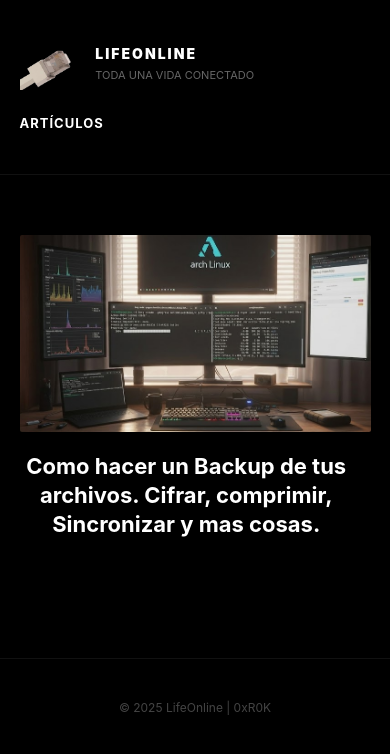
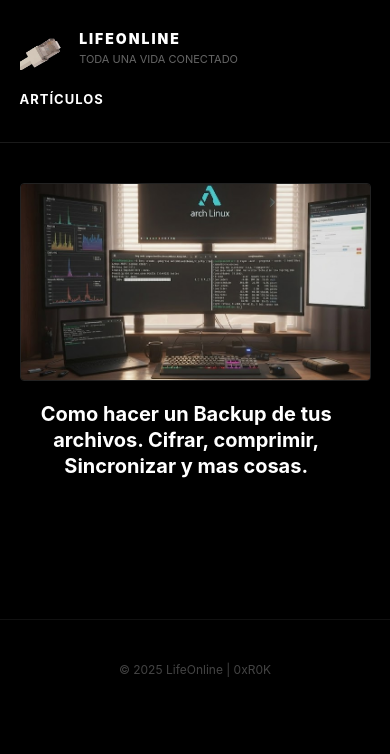
Before and after one commit to 0xR0K/0xR0K.github.io, a Jekyll site: the page built from index.md, in a window 390 px wide. Shown: the top 754 px of the page. Built offline with Jekyll 4.4.1, drawn with Linux system fonts in a browser that asks for light colours.

Commit message:
Actualizaciones varias

```diff
--- a/assets/style.css
+++ b/assets/style.css
@@ -1,149 +1,235 @@
-/* RESET BÁSICO */
-* {
-  box-sizing: border-box;
-  margin: 0;
-  padding: 0;
+/* =========================================
+   LIFEONLINE DARK THEME | 0xR0K
+   ========================================= */
+
+/* --- 1. RESET & BASICS --- */
+* { box-sizing: border-box; margin: 0; padding: 0; }
+
+:root {
+  --bg-color: #000000;
+  --text-main: #e0e0e0;
+  --text-bright: #ffffff;
+  --accent: #00f3ff;
+  --accent-dim: rgba(0, 243, 255, 0.1);
+
+  --color-red: #ff5555;
+  --color-orange: #ffb86c;
+  --color-yellow: #f1fa8c;
+  --color-green: #50fa7b;
+  --color-blue: #8be9fd;
+  --color-purple: #bd93f9;
 }
 
 body {
-  background-color: #000000; /* NEGRO PURO */
-  color: #ffffff;            /* BLANCO */
-  font-family: -apple-system, BlinkMacSystemFont, "Segoe UI", Roboto, Helvetica, Arial, sans-serif;
-  line-height: 1.5;
+  background-color: var(--bg-color);
+  color: var(--text-main);
+  font-family: 'Inter', -apple-system, BlinkMacSystemFont, "Segoe UI", Roboto, sans-serif;
+  line-height: 1.7;
+  font-size: 16px;
 }
 
-a {
-  text-decoration: none;
-  color: inherit;
-  transition: opacity 0.2s ease;
-}
+a { text-decoration: none; color: inherit; transition: 0.2s; }
+a:hover { opacity: 0.8; }
 
-a:hover {
-  opacity: 0.8;
-}
-
-/* ================= HEADER ================= */
+/* --- 2. HEADER (Global) --- */
 header {
-  padding: 40px 5%;
+  padding: 30px 5%;
   display: flex;
   align-items: center;
   justify-content: space-between;
-  margin-bottom: 60px;
-  border-bottom: 1px solid #111; /* Línea sutil separadora */
+  border-bottom: 1px solid #1a1a1a;
+  background-color: rgba(0,0,0,0.8);
+  backdrop-filter: blur(10px);
+  position: sticky;
+  top: 0;
+  z-index: 100;
 }
 
-.branding-container {
-  display: flex;
-  align-items: center;
-  gap: 20px;
+.branding-container { display: flex; align-items: center; gap: 15px; }
+.site-logo img { height: 40px; width: auto; display: block; }
+
+.site-identity h1 {
+  font-size: 14px; font-weight: 900; text-transform: uppercase;
+  letter-spacing: 2px; line-height: 1.2; color: var(--text-bright);
+}
+.site-identity p {
+  font-size: 11px; color: #666; text-transform: uppercase; margin-top: 2px;
 }
 
-/* ESTILO DEL LOGO */
-.site-logo img {
-  height: 50px; /* Ajusta este valor según el tamaño de tu PNG */
-  width: auto;
-  display: block;
+nav ul { list-style: none; display: flex; gap: 20px; }
+nav a {
+  font-size: 13px; font-weight: 700; color: var(--text-bright);
+  text-transform: uppercase; letter-spacing: 1px;
 }
+nav a:hover { color: var(--accent); }
 
-.site-identity h1 {
-  font-size: 14px;
-  font-weight: 900;
-  text-transform: uppercase;
-  letter-spacing: 2px;
-  line-height: 1.2;
-}
-
-.site-identity p {
-  font-size: 11px;
-  color: #666; /* Subtítulo gris oscuro */
-  text-transform: uppercase;
-  margin-top: 4px;
-}
-
-/* MENÚ */
-nav ul {
-  list-style: none;
-  display: flex;
-  gap: 30px;
-}
-
-nav a {
-  font-size: 13px;
-  font-weight: 700;
-  color: #ffffff;
-  text-transform: uppercase;
-  letter-spacing: 1px;
-}
-
-/* ================= GRID DE ARTÍCULOS ================= */
-.container {
-  max-width: 1600px;
-  margin: 0 auto;
-  padding: 0 5%;
-}
+/* --- 3. LAYOUT DE HOME (GRID) --- */
+.container { max-width: 1400px; margin: 0 auto; padding: 40px 5%; }
 
 .posts-grid {
   display: grid;
-  grid-template-columns: repeat(2, 1fr); /* 2 Columnas */
-  column-gap: 40px;
-  row-gap: 80px;
+  grid-template-columns: repeat(2, 1fr);
+  column-gap: 40px; row-gap: 60px;
+}
+
+.post-card { display: flex; flex-direction: column; align-items: center; text-align: center; }
+.post-image-container {
+  width: 100%; aspect-ratio: 16 / 9; overflow: hidden;
+  background-color: #111; margin-bottom: 20px; border-radius: 4px; border: 1px solid #222;
+}
+.post-image-container img {
+  width: 100%; height: 100%; object-fit: cover; transition: transform 0.4s ease;
+}
+.post-card:hover .post-image-container img { transform: scale(1.03); }
+.post-title {
+  font-size: 20px; font-weight: 700; color: var(--text-bright);
+  line-height: 1.3; max-width: 95%; margin-top: 5px;
 }
 
 @media (max-width: 768px) {
-  .posts-grid {
-    grid-template-columns: 1fr; /* 1 Columna en móvil */
-  }
-  header {
-    flex-direction: column;
-    gap: 20px;
-    align-items: flex-start;
-  }
+  .posts-grid { grid-template-columns: 1fr; }
+  header { flex-direction: column; gap: 15px; align-items: flex-start; }
 }
 
-/* ================= TARJETAS ================= */
-.post-card {
-  display: flex;
-  flex-direction: column;
-  align-items: center;
-  text-align: center;
+
+.article-container {
+  max-width: 800px;
+  margin: 0 auto;
+  padding: 40px 20px;
 }
 
-.post-image-container {
-  width: 100%;
-  aspect-ratio: 16 / 9;
-  overflow: hidden;
-  background-color: #111;
-  margin-bottom: 20px;
-  border-radius: 2px; /* Borde muy sutil */
+.article-header { text-align: center; margin-bottom: 50px; }
+.article-title {
+  font-size: 2.5rem; font-weight: 800; color: var(--text-bright);
+  line-height: 1.2; letter-spacing: -1px;
+}
+.title-separator {
+  width: 60px; height: 4px; background-color: var(--accent);
+  margin: 20px auto 0; border-radius: 2px; box-shadow: 0 0 10px var(--accent);
 }
 
-.post-image-container img {
-  width: 100%;
-  height: 100%;
-  object-fit: cover;
-  transition: transform 0.4s ease;
+/* Tipografía del cuerpo */
+.article-content h1,
+.article-content h2,
+.article-content h3 {
+  color: var(--text-bright); margin-top: 2.5em; margin-bottom: 0.8em;
+  font-weight: 700; letter-spacing: -0.5px;
+}
+.article-content h1 { font-size: 1.8em; border-bottom: 1px solid #333; padding-bottom: 10px; }
+.article-content h2 { font-size: 1.5em; color: var(--accent); } /* Subtítulos en CIAN */
+.article-content h3 { font-size: 1.2em; color: var(--text-main); }
+
+.article-content p { margin-bottom: 1.5em; color: #ccc; }
+.article-content ul, .article-content ol { margin-bottom: 1.5em; padding-left: 20px; color: #ccc; }
+.article-content li { margin-bottom: 0.5em; }
+.article-content strong { color: var(--text-bright); font-weight: 700; }
+
+/* Enlaces dentro del texto */
+.article-content a {
+  color: var(--accent); border-bottom: 1px solid transparent;
+}
+.article-content a:hover { border-bottom-color: var(--accent); }
+
+/* --- IMÁGENES DENTRO DEL POST --- */
+.article-content img {
+  max-width: 100%; height: auto; border-radius: 5px;
+  display: block; margin: 30px auto;
+  border: 1px solid #333;
 }
 
-.post-card:hover .post-image-container img {
-  transform: scale(1.02); /* Zoom muy suave al pasar el ratón */
+
+pre {
+  background-color: #0a0a0a;
+  border: 1px solid #333;
+  border-radius: 6px;
+  padding: 15px;
+  margin: 2em 0;
+  overflow-x: auto;
+  position: relative;
 }
 
-/* Estilo del título ajustado (ya no tiene fecha encima) */
-.post-title {
-  font-size: 22px;
-  font-weight: 700;
-  color: #ffffff;
-  line-height: 1.3;
-  max-width: 95%;
-  margin-top: 5px; /* Pequeña separación extra con la foto */
+pre::before {
+  content: "● ● ●";
+  display: block;
+  font-size: 10px;
+  color: #444;
+  margin-bottom: 10px;
+  letter-spacing: 3px;
 }
 
-/* FOOTER */
+code {
+  font-family: 'Fira Code', 'Consolas', monospace;
+  font-size: 0.9em;
+  color: #f8f8f2;
+}
+
+p code, li code {
+  background-color: #1a1a1a;
+  padding: 2px 6px;
+  border-radius: 4px;
+  color: var(--accent);
+  border: 1px solid #333;
+}
+
+blockquote.callout {
+  margin: 2em 0;
+  padding: 0;
+  border-left: 4px solid #555;
+  background-color: rgba(255, 255, 255, 0.03);
+  border-radius: 6px;
+  overflow: hidden;
+  backdrop-filter: blur(5px);
+}
+
+.callout-header {
+  padding: 12px 15px;
+  background-color: rgba(255, 255, 255, 0.05);
+  font-weight: bold;
+  font-size: 0.9em;
+  display: flex;
+  align-items: center;
+  gap: 10px;
+}
+.callout-content {
+  padding: 15px;
+  font-size: 0.95em;
+  color: #ddd;
+}
+.callout-content p { margin: 0; }
+
+blockquote.callout-warning, blockquote.callout-alert {
+  border-left-color: var(--color-orange);
+  background-color: rgba(255, 184, 108, 0.05);
+}
+blockquote.callout-warning .callout-header { color: var(--color-orange); }
+
+blockquote.callout-danger, blockquote.callout-error {
+  border-left-color: var(--color-red);
+  background-color: rgba(255, 85, 85, 0.05);
+}
+blockquote.callout-danger .callout-header { color: var(--color-red); }
+
+blockquote.callout-success {
+  border-left-color: var(--color-green);
+  background-color: rgba(80, 250, 123, 0.05);
+}
+blockquote.callout-success .callout-header { color: var(--color-green); }
+
+blockquote.callout-info, blockquote.callout-note {
+  border-left-color: var(--color-blue);
+  background-color: rgba(139, 233, 253, 0.05);
+}
+blockquote.callout-info .callout-header { color: var(--color-blue); }
+
+blockquote.callout-tip {
+  border-left-color: var(--accent);
+  background-color: var(--accent-dim);
+}
+blockquote.callout-tip .callout-header { color: var(--accent); }
+
+
+/* --- FOOTER --- */
 footer {
-  margin-top: 120px;
-  padding: 40px 0;
-  text-align: center;
-  border-top: 1px solid #111;
-  font-size: 12px;
-  color: #444;
+  margin-top: 100px; padding: 40px 0; text-align: center;
+  border-top: 1px solid #111; font-size: 12px; color: #444;
 }
```
Also changed, not shown: _layouts/post.html (added, +90 -0 lines).
